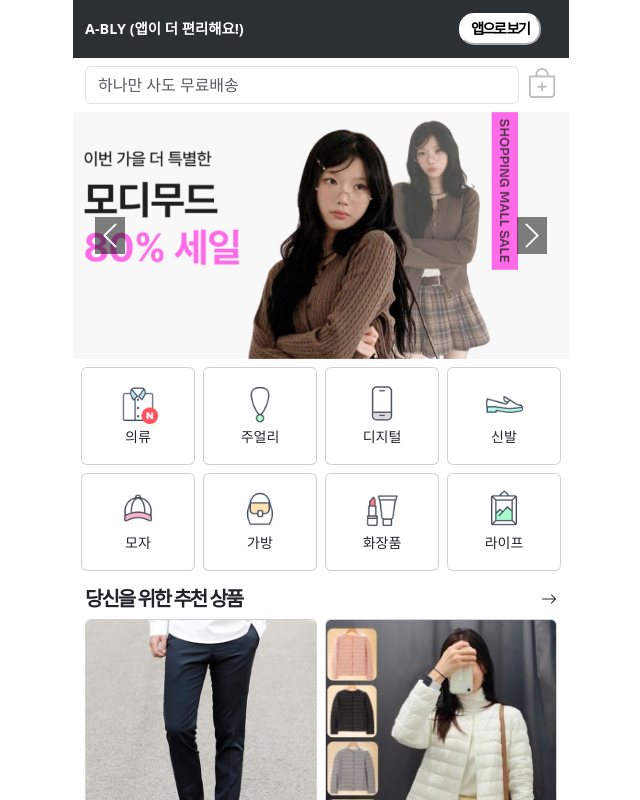
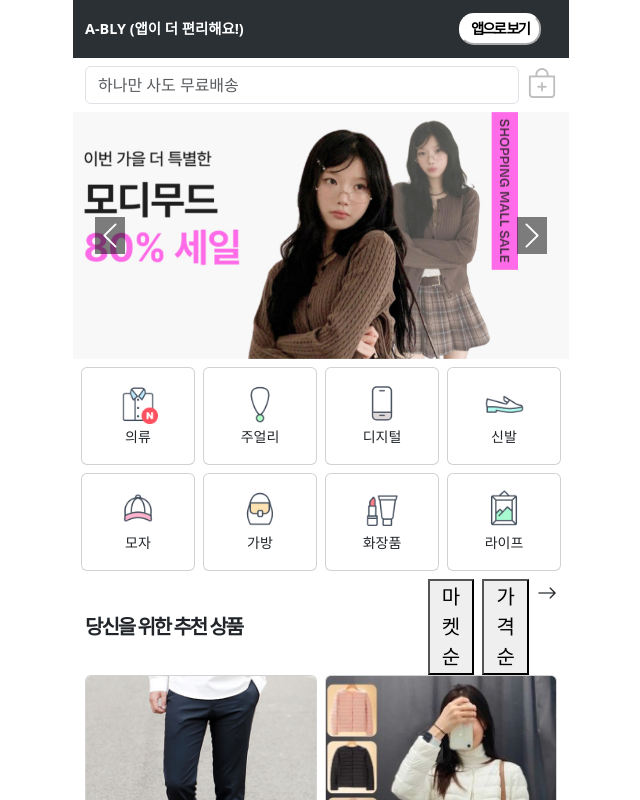
Before and after one commit to yar0103/a-bly, a Vue app: page / in a window 1280 px wide. Shown: the top 800 px of the page, without its empty margins (319-959 px from the left). Built offline with nearby package versions, Linux system fonts and the light colour scheme.

Commit message:
정렬기능 추가

```diff
--- a/src/components/Commend.vue
+++ b/src/components/Commend.vue
@@ -2,24 +2,27 @@
   <div class="commend container mb-2">
     <div class="d-flex justify-content-between align-items-center">
       <h5 class="topTitle mt-2 w-100">당신을 위한 추천 상품</h5>
-      <i class="bi bi-arrow-right flex-shrink-1"></i>
+      <div class="d-flex column-gap-2 fs-5">
+        <button @click="marketSort">마켓순</button>
+        <button @click="priceSort">가격순</button>
+        <i class="bi bi-arrow-right flex-shrink-1"></i>
+      </div>
     </div>
     <div class="row row-cols-2 g-2">
-      <div class="col" v-for="(p,i) in formattedProducts" :key="i">
+      <div class="col" v-for="(p, i) in formattedProducts" :key="i">
         <div class="card">
-          <img
-            :src="p.image"
-            class="card-img-top fixedHeight"
-            alt="..."
-          />
+          <img :src="p.image" class="card-img-top fixedHeight" alt="..." />
           <div class="card-body">
             <h5 class="card-title">
-              <span class="red"><b>{{p.discount}}</b></span> {{p.formattedPrice}}
+              <span class="red"
+                ><b>{{ p.discount }}</b></span
+              >
+              {{ p.formattedPrice }}
             </h5>
-            <p class="card-text cardTitle">{{p.market}}</p>
+            <p class="card-text cardTitle">{{ p.market }}</p>
           </div>
           <div class="card-footer">
-            <small class="text-body-secondary">{{p.content}}</small>
+            <small class="text-body-secondary">{{ p.content }}</small>
           </div>
         </div>
       </div>
@@ -30,17 +33,65 @@
 <script>
 export default {
   name: "Commend",
+  data() {
+    return {
+      originalProducts: [], // 처음 products를 저장할 배열
+      copyProducts: [], // 정렬된 products를 저장할 배열
+      isSorted: false, // 현재 정렬 상태
+    };
+  },
   props: {
     products: Array,
   },
+  methods: {
+    marketSort() {
+      if (this.isSorted) {
+        // 이미 정렬된 상태라면, 원래 순서로 복구
+        this.copyProducts = [...this.originalProducts];
+        this.isSorted = false;
+      } else {
+        // 처음 정렬 상태가 아니라면 정렬 진행
+        if (this.originalProducts.length === 0) {
+          // 원래 데이터를 저장해둠
+          this.originalProducts = [...this.products];
+        }
+        this.copyProducts = [...this.products].sort((a, b) => {
+          return a.market.localeCompare(b.market); // 마켓 이름 기준 정렬
+        });
+        this.isSorted = true;
+      }
+    },
+    priceSort(){
+      if (this.isSorted) {
+        // 이미 정렬된 상태라면, 원래 순서로 복구
+        this.copyProducts = [...this.originalProducts];
+        this.isSorted = false;
+      } else {
+        // 처음 정렬 상태가 아니라면 정렬 진행
+        if (this.originalProducts.length === 0) {
+          // 원래 데이터를 저장해둠
+          this.originalProducts = [...this.products];
+        }
+        this.copyProducts = [...this.products].sort((a, b) => {
+          return a.price - b.price; // 가격기준 정렬
+        });
+        this.isSorted = true;
+      }
+    }
+  },
   computed: {
     formattedProducts() {
-      return this.products.map(product => ({
-        ...product,
-        formattedPrice: product.price.toLocaleString('ko-KR')
-      }));
-    }
-  }
+      return this.copyProducts.length > 0
+        ? this.copyProducts.map((product) => ({
+            ...product,
+            formattedPrice: product.price.toLocaleString("ko-KR"),
+          }))
+        : this.products.map((product) => ({
+            ...product,
+            formattedPrice: product.price.toLocaleString("ko-KR"),
+          }));
+    },
+  },
 };
 </script>
 
--- a/src/components/UserBar.vue
+++ b/src/components/UserBar.vue
@@ -11,8 +11,8 @@
     </form>
   </div>
 
-  <div class="black-bg" v-if="isClickedOpenLogin">
-    <div class="white-bg container-sm">
+  <div class="black-bg" v-if="isClickedOpenLogin" @click="$emit('closeLogin')">
+    <div class="white-bg container-sm" @click.stop>
       <h1 class="loginTitle">LOGIN</h1>
       <p>Please enter your login and password!</p>
       <small
```
